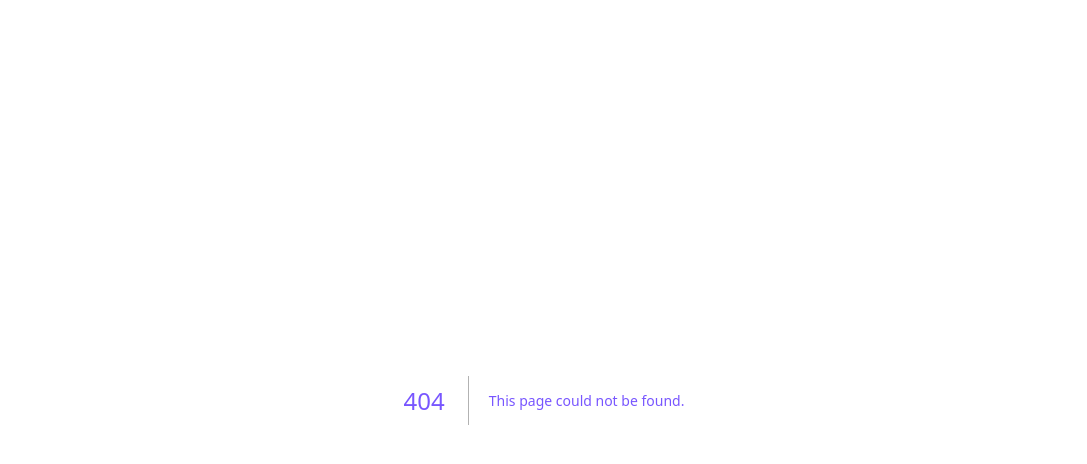
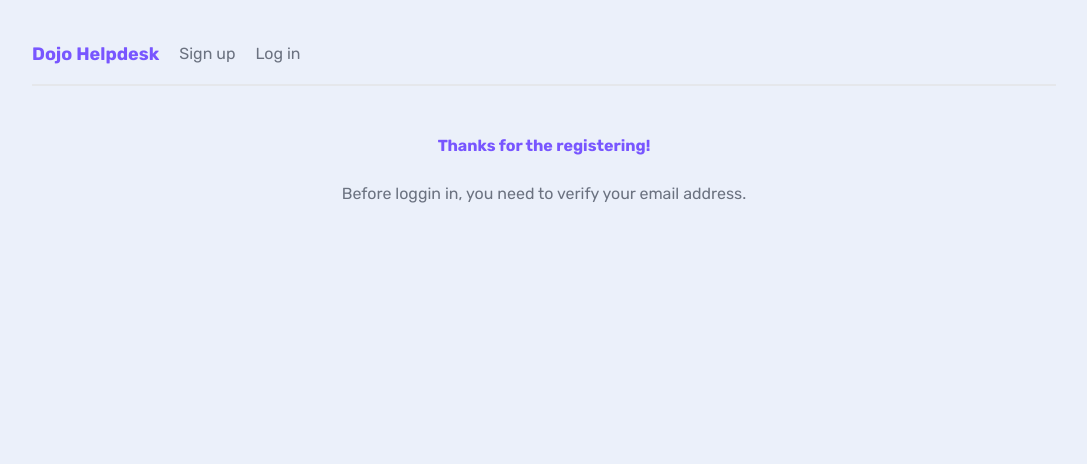
Before and after one commit to Annie-Huang/next-13-masterclass, a Next.js app: page /verify in a window 1280 px wide. Before the commit this address had no page. Shown: the top 464 px of the page, without its empty margins (96-1183 px from the left). Built offline with nearby package versions, Linux system fonts and the light colour scheme.

Commit message:
Creat the (auth)/verify/page.jsx

```diff
--- /dev/null
+++ b/app/(auth)/verify/page.jsx
@@ -0,0 +1,8 @@
+export default function Verify() {
+  return (
+    <main className='text-center'>
+      <h2>Thanks for the registering!</h2>
+      <p>Before loggin in, you need to verify your email address.</p>
+    </main>
+  );
+}
```
